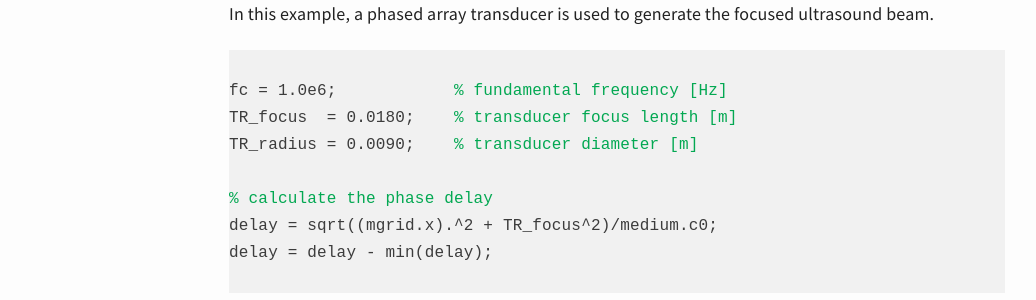
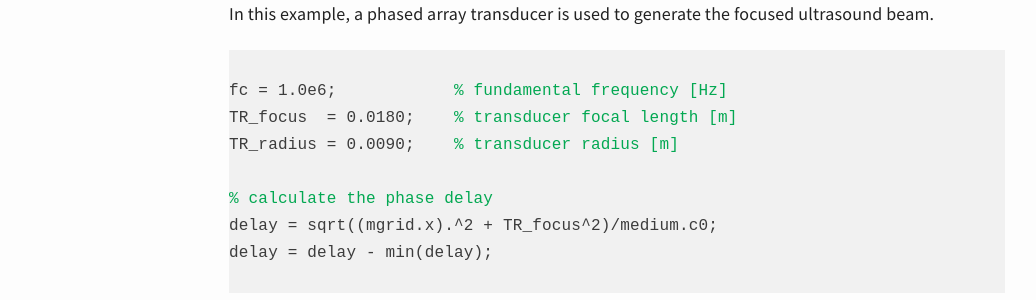
Before and after one commit to m-SOUND/mSOUND, a Jekyll site: the page built from _posts/2019-08-01-TMDM_2D_homogeneous.html, in a window 1280 px wide and 900 px high, scrolled down 926 px. Shown: the part 151-451 px from the top of the window, without its empty margins (23-1059 px from the left). Built offline with Jekyll 4.4.1, drawn with Linux system fonts in a browser that asks for light colours.

Commit message:
Update 2019-08-01-TMDM_2D_homogeneous.html

```diff
--- a/_posts/2019-08-01-TMDM_2D_homogeneous.html
+++ b/_posts/2019-08-01-TMDM_2D_homogeneous.html
@@ -43,8 +43,8 @@ In this example, a phased array transducer is used to generate the focused ultra
 <pre>
 <code>
 fc = 1.0e6;           <font color="#03a852"> % fundamental frequency [Hz]</font>
-TR_focus  = 0.0180;   <font color="#03a852"> % transducer focus length [m]</font>
-TR_radius = 0.0090;   <font color="#03a852"> % transducer diameter [m]</font>
+TR_focus  = 0.0180;   <font color="#03a852"> % transducer focal length [m]</font>
+TR_radius = 0.0090;   <font color="#03a852"> % transducer radius [m]</font>
 
 <font color="#03a852">% calculate the phase delay</font>
 delay = sqrt((mgrid.x).^2 + TR_focus^2)/medium.c0;
```
